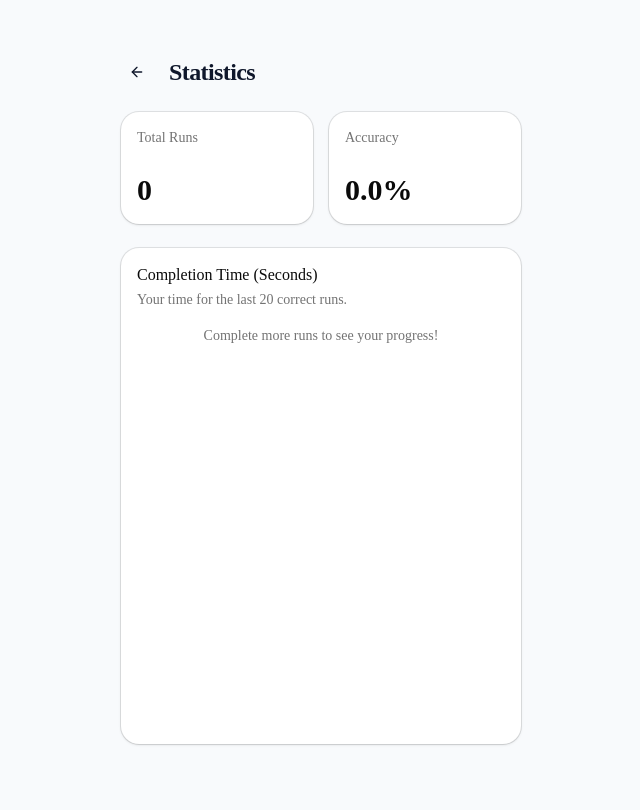
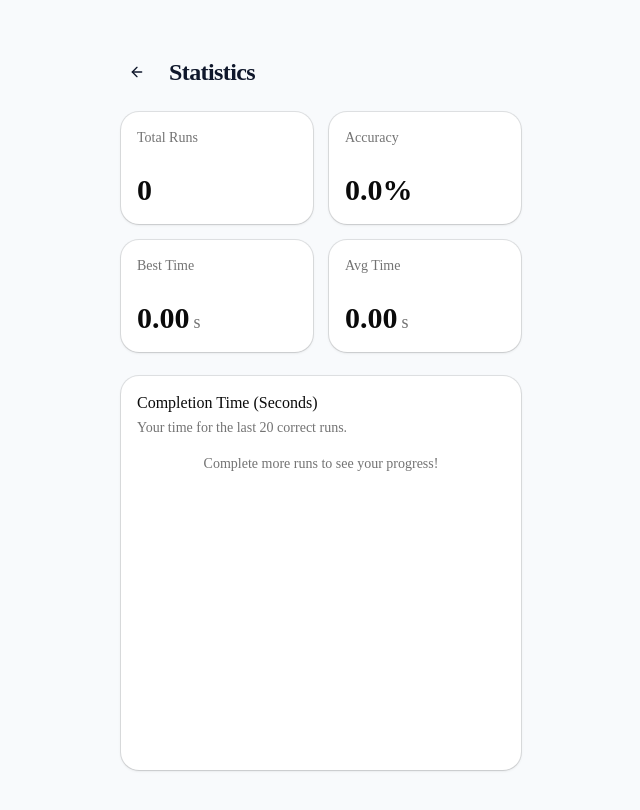
Before and after one commit to Wapeto/calculus-v2, a Next.js app: page /stats in a window 1280 px wide. Shown: the top 810 px of the page, without its empty margins (319-959 px from the left). Built offline with nearby package versions, Linux system fonts and the light colour scheme.

Commit message:
feat: add best and average time metrics to stats and format tooltip

```diff
--- a/app/stats/page.tsx
+++ b/app/stats/page.tsx
@@ -27,8 +27,16 @@ export default function Stats() {
   }, [history])
 
   const totalRuns = history.length
-  const correctRuns = history.filter((r) => r.isCorrect).length
-  const accuracy = totalRuns > 0 ? ((correctRuns / totalRuns) * 100).toFixed(1) : "0.0"
+  const correctHistory = history.filter((r) => r.isCorrect)
+  const accuracy = totalRuns > 0 ? ((correctHistory.length / totalRuns) * 100).toFixed(1) : "0.0"
+
+  const avgTime = correctHistory.length > 0
+    ? (correctHistory.reduce((acc, r) => acc + r.timeMs, 0) / correctHistory.length / 1000).toFixed(2)
+    : "0.00"
+
+  const bestTime = correctHistory.length > 0
+    ? (Math.min(...correctHistory.map(r => r.timeMs)) / 1000).toFixed(2)
+    : "0.00"
 
   return (
     <div className="flex-1 flex flex-col gap-6 py-8">
@@ -58,6 +66,22 @@ export default function Stats() {
             <div className="text-3xl font-bold">{accuracy}%</div>
           </CardContent>
         </Card>
+        <Card className="rounded-2xl shadow-sm border-slate-200">
+          <CardHeader className="pb-2">
+            <CardTitle className="text-sm font-medium text-muted-foreground">Best Time</CardTitle>
+          </CardHeader>
+          <CardContent>
+            <div className="text-3xl font-bold">{bestTime}<span className="text-lg font-medium text-muted-foreground ml-1">s</span></div>
+          </CardContent>
+        </Card>
+        <Card className="rounded-2xl shadow-sm border-slate-200">
+          <CardHeader className="pb-2">
+            <CardTitle className="text-sm font-medium text-muted-foreground">Avg Time</CardTitle>
+          </CardHeader>
+          <CardContent>
+            <div className="text-3xl font-bold">{avgTime}<span className="text-lg font-medium text-muted-foreground ml-1">s</span></div>
+          </CardContent>
+        </Card>
       </div>
 
       <Card className="rounded-2xl shadow-sm border-slate-200 flex-1 flex flex-col">
@@ -77,7 +101,15 @@ export default function Stats() {
             >
               <Grid />
               <Line dataKey="time" stroke="#0ea5e9" strokeWidth={3} />
-              <ChartTooltip />
+              <ChartTooltip
+                rows={(point) => [
+                  {
+                    color: "#0ea5e9",
+                    label: "Time",
+                    value: `${Number(point.time).toFixed(2)}s`
+                  }
+                ]}
+              />
             </LineChart>
           ) : (
             <div className="h-full flex items-center justify-center text-muted-foreground text-sm">
```
